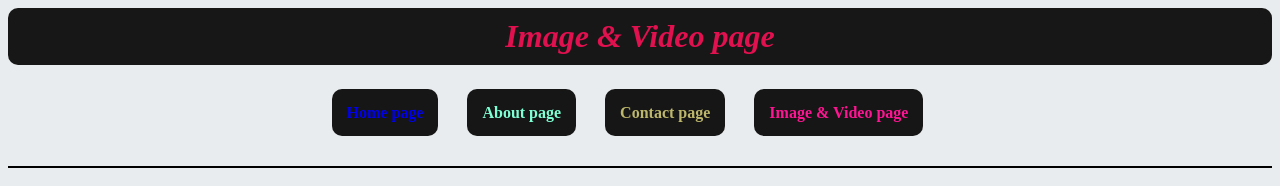
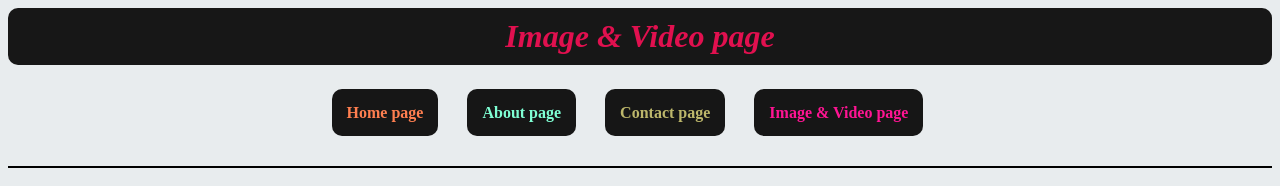
Before and after one commit to Nilo0far/Html-full-website, a website: page image-video.html in a window 1280 px wide. Shown: the top 186 px of the page. Drawn offline with Linux system fonts and the light colour scheme.

Commit message:
first commit

```diff
--- a/image-video.html
+++ b/image-video.html
@@ -31,7 +31,7 @@
 <body style="background-color: rgb(232, 236, 238);">
     <h1 style="color: rgb(225, 16, 79); background-color: rgb(23, 23, 23); font-style: italic; border-radius: 10px; padding: 10px 0 10px 0;" align="center">Image & Video page</h1><br>
     <div>
-    <a href="./index.html style="color: coral;">Home page</a>
+    <a href="./index.html" style="color: coral;">Home page</a>
     <a href="./about.html" style="color: aquamarine;">About page</a>
     <a href="./contact.html" style="color: darkkhaki;">Contact page</a>
     <a href="#" style="color: deeppink;">Image & Video page</a>
```
